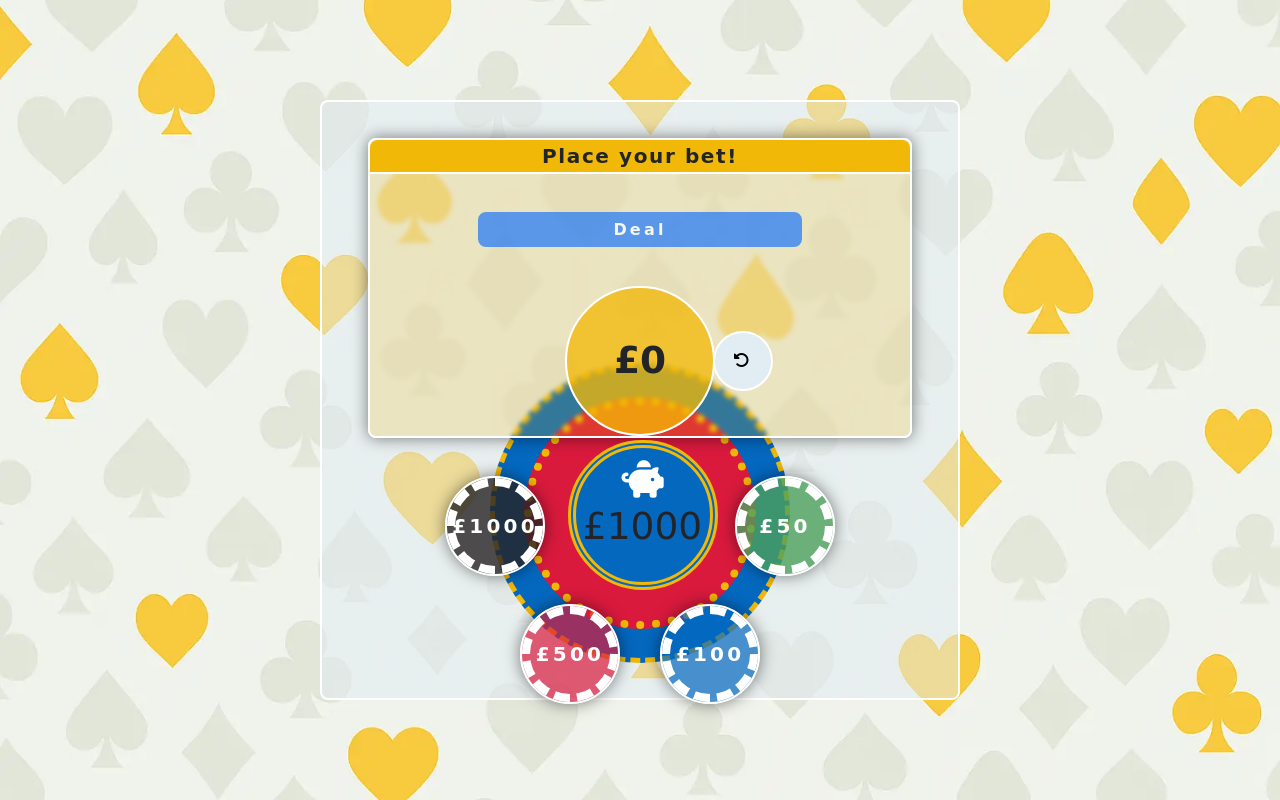
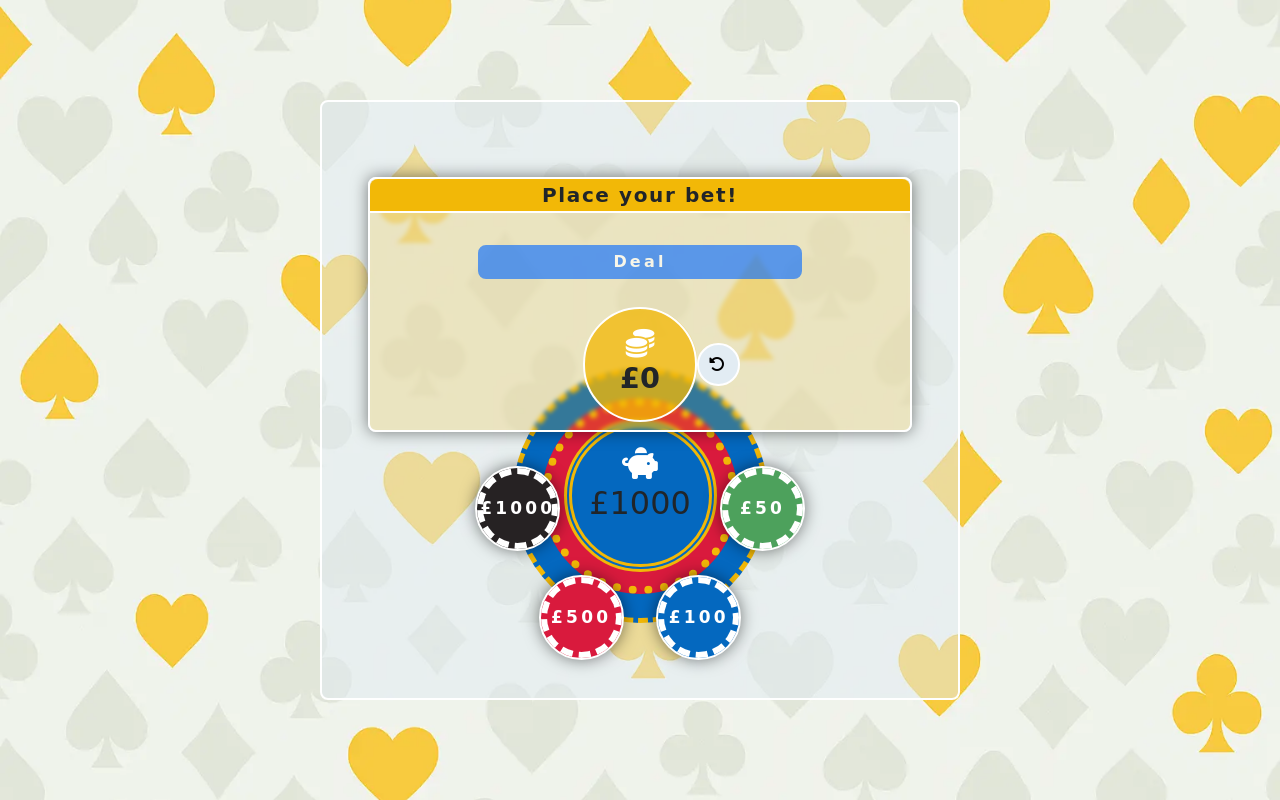
Before and after one commit to sthDINESH/blackjack-game, a plain HTML site: page index.html in a window 1280 px wide. Both pictures are taken after a click on the button "PLAY!". Drawn offline with nearby package versions, Linux system fonts and the light colour scheme; a web font is replaced by a local one.

Commit message:
bet area style update

```diff
--- a/assets/css/style.css
+++ b/assets/css/style.css
@@ -31,7 +31,7 @@
 
     --deal-area-width: 90vw;
     --deal-area-height: 75vh;
-    --bank-area-diameter: calc(1 * var(--deal-area-height)/2);
+    --bank-area-diameter: calc(0.85 * var(--deal-area-height)/2);
 
 
     --game-controls-bg-diameter: min(70vw, 35vh);
@@ -102,7 +102,14 @@ h2,
 }
 
 .btn:hover {
-    transform: scale(1.1);
+    transform: scale(1.2);
+    border: 2px solid var(--light-primary-color);
+    color: var(--light-primary-color);
+}
+
+.btn:focus {
+    outline: 2px solid var(--tertiary-accent-color);
+    outline-offset: 2px;
     border: 2px solid var(--light-primary-color);
     color: var(--light-primary-color);
 }
@@ -396,16 +403,16 @@ Deal area section styling
 
 #deal-area>.btn[data-type="deal"] {
     width: 60%;
-    margin: 0.5rem 0;
+    margin: 1rem 0 0.25rem 0;
 }
 
 #deal-area .btn[data-type="reset-bet"] {
-    height: calc(var(--bank-area-diameter)/5);
+    height: calc(var(--bank-area-diameter)/6);
     background-color: var(--light-secondary-color);
     margin: 0;
     padding: 0;
     position: absolute;
-    left: 100%;
+    left: calc(100% + 2px);
 }
 
 #deal-area .btn[data-type="reset-bet"]>i {
@@ -413,10 +420,15 @@ Deal area section styling
 }
 
 #deal-amount.value-display {
-    --diameter: calc(var(--bank-area-diameter) * 0.5);
+    --diameter: calc(var(--bank-area-diameter) * 0.45);
     height: var(--diameter);
     font-size: calc(0.25 * var(--diameter));
+    margin: 0.5rem 0;
     position: relative;
+}
+
+#deal-amount>i {
+    color: var(--light-primary-color);
 }
 
 #deal-amount.value-display>p {
@@ -454,6 +466,12 @@ Deal area section styling
     z-index: 5;
 }
 
+#bank-area>button:disabled {
+    color: var(--light-primary-color);
+    border-color: var(--light-primary-color);
+    opacity: 0.4;
+}
+
 #bank-area>button::after {
     --border-width: calc(0.08 * var(--bank-area-diameter)/3);
     content: "";
@@ -467,42 +485,43 @@ Deal area section styling
 #bank-area>button[data-chip-value="1000"] {
     top: calc(var(--bank-area-diameter)/3);
     left: calc(-1 * var(--bank-area-diameter)/6);
-    background-color: var(--accent-color-4-light);
+    background-color: var(--accent-color-4);
 }
 
 #bank-area>button[data-chip-value="500"] {
     top: calc(0.76 * var(--bank-area-diameter));
     left: calc(0.083 * var(--bank-area-diameter));
-    background-color: var(--secondary-accent-color-light);
+    background-color: var(--secondary-accent-color);
 }
 
 #bank-area>button[data-chip-value="100"] {
     top: calc(0.76 * var(--bank-area-diameter));
     right: calc(0.083 * var(--bank-area-diameter));
-    background-color: var(--primary-accent-color-light);
+    background-color: var(--primary-accent-color);
 }
 
 #bank-area>button[data-chip-value="50"] {
     top: calc(var(--bank-area-diameter)/3);
     right: calc(-1 * var(--bank-area-diameter)/6);
-    background-color: var(--accent-color-5-light);
+    background-color: var(--accent-color-5);
 }
 
 #bank-amount {
-    height: calc(0.5 * var(--bank-area-diameter));
+    --height: calc(0.6 * var(--bank-area-diameter));
+    height: var(--height);
     aspect-ratio: 1;
     border-radius: 50%;
     border: 8px double var(--tertiary-accent-color);
     background-color: var(--primary-accent-color);
     position: absolute;
-    top: calc(0.25 * var(--bank-area-diameter) - 2.5px);
-    left: calc(0.25 * var(--bank-area-diameter) - 2.5px);
+    top: calc((var(--bank-area-diameter) - var(--height))/2 - 5px);
+    left: calc((var(--bank-area-diameter) - var(--height))/2 - 5px);
     display: flex;
     flex-direction: column;
     justify-content: center;
     align-items: center;
     font-size: calc(var(--bank-area-diameter)/8);
-    z-index: 5;
+    z-index: 4;
 }
 
 #bank-amount>i {
--- a/index.html
+++ b/index.html
@@ -104,6 +104,7 @@
                         <h2>Place your bet!</h2>
                         <button id="deal-button" class="btn btn-primary" data-type="deal">Deal</button>
                         <div id="deal-amount" class="value-display">
+                            <i class="fa-solid fa-coins"></i>
                             <p>£<span>0</span></p>
                             <button class="btn btn-circle" data-type="reset-bet">
                                 <i class="fa-solid fa-rotate-left"></i>
```
